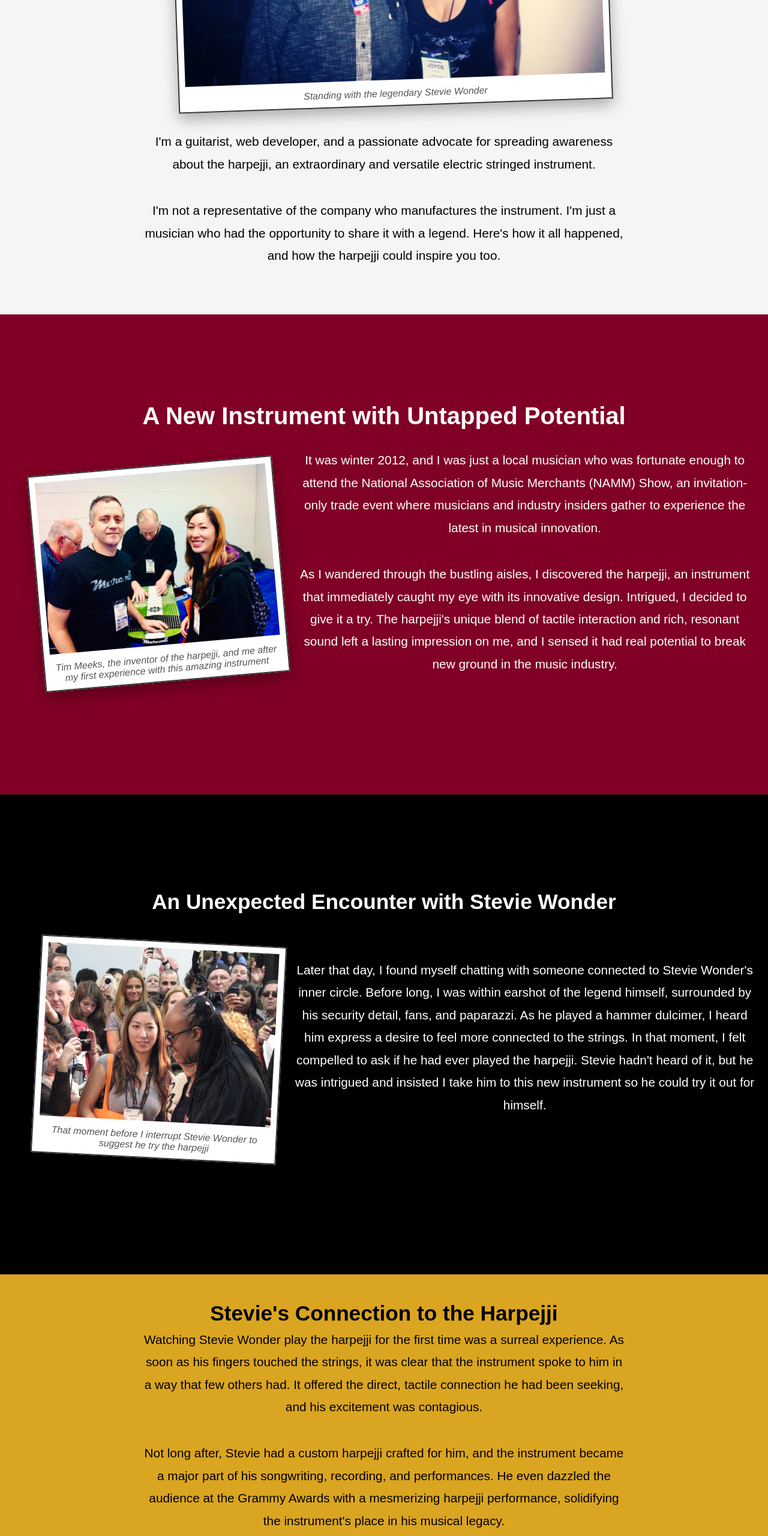
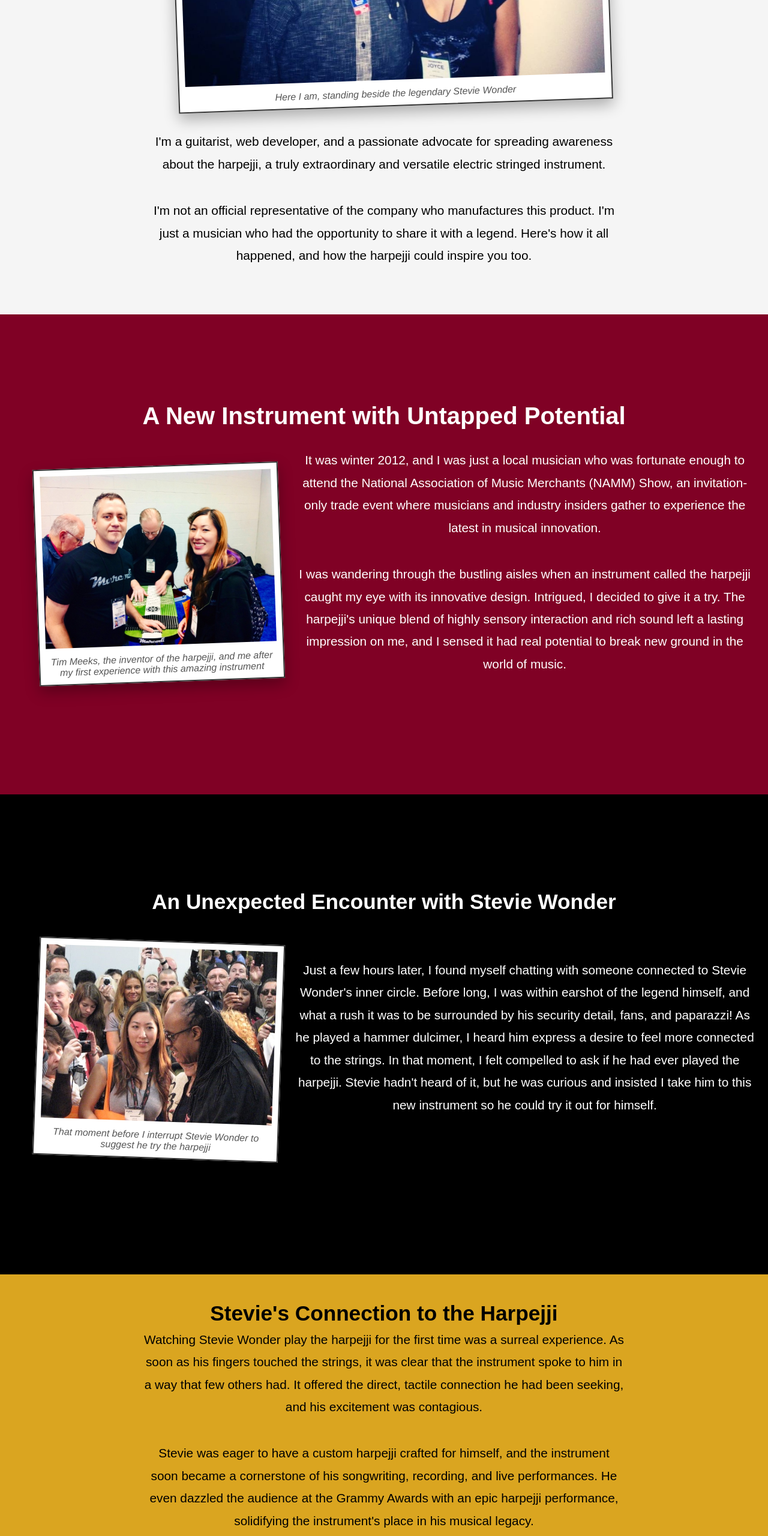
Before and after one commit to JoyceKuode/project-accessibility, a plain HTML site: page code/index.html in a window 1280 px wide. Shown: the part 1400-3960 px from the top of the page at 60% size. Drawn offline with Linux system fonts and the light colour scheme; a web font is replaced by a local one.

Commit message:
Clean up code and edit text

```diff
--- a/code/index.html
+++ b/code/index.html
@@ -33,16 +33,16 @@
   <main role="main">
 
     <!-- About the Author -->
-    <section id="about">
+    <section id="about" class="about">
       <h1>Hi! 👋</h1>
       <h2>I'm Joyce Kuo.</h2>
       <figure class="polaroid">
         <img src="./assets/stevie-namm-2013.jpeg" alt="Joyce Kuo standing with musician Stevie Wonder">
-        <figcaption>Standing with the legendary Stevie Wonder</figcaption>
+        <figcaption>Here I am, standing beside the legendary Stevie Wonder</figcaption>
       </figure>
-      <p>I'm a guitarist, web developer, and a passionate advocate for spreading awareness about the harpejji, an
+      <p>I'm a guitarist, web developer, and a passionate advocate for spreading awareness about the harpejji, a truly
         extraordinary and versatile electric stringed instrument.</p>
-      <p>I'm not a representative of the company who manufactures the instrument. I'm just a musician who had
+      <p>I'm not an official representative of the company who manufactures this product. I'm just a musician who had
         the opportunity to share it with a legend.
         Here's how it all happened, and how the harpejji could inspire you too.</p>
     </section>
@@ -56,7 +56,7 @@
         <div class="content-wrapper">
           <figure class="polaroid">
             <img src="./assets/tim-meeks-and-me.jpg"
-              alt="Tim Meeks, inventor of the harpejji, standing with the author after their first experience with the instrumen">
+              alt="Tim Meeks, inventor of the harpejji, standing with the author in front of the instrument">
             <figcaption>Tim Meeks, the inventor of the harpejji, and me after my first experience with this amazing
               instrument</figcaption>
           </figure>
@@ -67,10 +67,10 @@
               insiders
               gather to experience the latest in musical innovation.</p>
 
-            <p>As I wandered through the bustling aisles, I discovered the harpejji, an instrument that immediately
-              caught my eye with its innovative design. Intrigued, I decided to give it a try. The harpejji's unique
-              blend of tactile interaction and rich, resonant sound left a lasting impression on me, and I sensed it had
-              real potential to break new ground in the music industry.</p>
+            <p>I was wandering through the bustling aisles when an instrument called the harpejji caught my eye with its
+              innovative design. Intrigued, I decided to give it a try. The harpejji's unique
+              blend of highly sensory interaction and rich sound left a lasting impression on me, and I sensed
+              it had real potential to break new ground in the world of music.</p>
           </div>
         </div>
       </section>
@@ -84,18 +84,13 @@
             <figcaption>That moment before I interrupt Stevie Wonder to suggest he try the harpejji</figcaption>
           </figure>
           <div class="text-content">
-            <p>Later that day, I found myself chatting with someone connected to Stevie Wonder's inner circle. Before
-              long,
-              I was within earshot of the legend himself, surrounded by his security detail, fans, and paparazzi. As
-              he
-              played a hammer dulcimer, I heard him express a desire to
-              feel more connected to the strings. In that moment, I felt compelled to ask if he
-              had
-              ever played the harpejji. Stevie hadn't heard of it, but he was intrigued and insisted I take him to
+            <p>Just a few hours later, I found myself chatting with someone connected to Stevie Wonder's inner circle.
+              Before long, I was within earshot of the legend himself, and what a rush it was to be surrounded by his
+              security detail, fans, and paparazzi! As he played a hammer dulcimer, I heard him express a desire to feel
+              more connected to the strings. In that moment, I felt compelled to ask if he
+              had ever played the harpejji. Stevie hadn't heard of it, but he was curious and insisted I take him to
               this
-              new
-              instrument so he could try it out
-              for himself.</p>
+              new instrument so he could try it out for himself.</p>
           </div>
         </div>
       </section>
@@ -109,9 +104,10 @@
           touched the strings, it was clear that the instrument spoke to him in a way that few others had. It
           offered
           the direct, tactile connection he had been seeking, and his excitement was contagious.</p>
-        <p>Not long after, Stevie had a custom harpejji crafted for him, and the instrument became a major part of
-          his songwriting, recording, and performances. He even dazzled the audience at the Grammy Awards with a
-          mesmerizing harpejji performance, solidifying the instrument's place in his musical legacy.</p>
+        <p>Stevie was eager to have a custom harpejji crafted for himself, and the instrument soon became a cornerstone
+          of
+          his songwriting, recording, and live performances. He even dazzled the audience at the Grammy Awards with an
+          epic harpejji performance, solidifying the instrument's place in his musical legacy.</p>
         <h3>Stevie Wonder Meets the Harpejji</h3>
         <a href="https://www.youtube.com/embed/jwzeLg1wf3c?si=WEt-y9VehOoiJUe0&disablekb=1&cc_lang_pref=en&hl=en"
           tabindex="0" target="_blank" class="video-image"
@@ -135,14 +131,15 @@
             </figcaption>
           </figure>
           <div class="text-content">
-            <p>The story of the harpejji and Stevie Wonder is testament to the power of sharing knowledge. Sometimes all
+            <p>The story of the harpejji and Stevie Wonder is testament to the power of sharing good knowledge.
+              Sometimes all
               it
               takes is connecting the right person with the right tool to create something extraordinary. Watching an
               artist
               like Stevie incorporate the harpejji into his work
               showed me how transformative a single moment can be.
             </p>
-            <p>Stevie showcasing its potential also inspired a wave of other artists to explore the harpejji's unique
+            <p>Stevie showcasing its capabilities also inspired a wave of other artists to explore the harpejji's unique
               sound.
               Musicians like Cory Henry, Harry Connick Jr, Jordan Rudess of Dream Theater, and film composor A.R.
               Rahman, to name a few, have each brought their own distinct style to the isntrument. From jazz and
@@ -181,7 +178,7 @@
         <div class="content-wrapper">
           <figure class="polaroid">
             <img src="./assets/stevie-and-me.jpg" alt="Stevie Wonder and Joyce Kuo smiling together">
-            <figcaption>Stevie Wonder and my smiling face</figcaption>
+            <figcaption>All smiles with Stevie Wonder</figcaption>
           </figure>
           <div class="text-content">
             <p>Looking back on that day at NAMM and everything that followed, I'm proud to have played a small role in
@@ -193,7 +190,7 @@
         </div>
       </section>
 
-      <button id="scrollBtn" class="back-to-top" tabindex="0" aria-label="Scroll back to top">↑</button>
+      <button id="scroll-button" class="back-to-top" tabindex="0" aria-label="Scroll back to top">↑</button>
     </article>
 
     <!-- Learn More (Links) -->
--- a/code/script.js
+++ b/code/script.js
@@ -1,10 +1,10 @@
 //DOM Selectors
 const navButtons = document.querySelectorAll('#top-nav button')
 const fadeInSections = document.querySelectorAll('.fade-in-section')
-const topButton = document.querySelector('.back-to-top')
+const topButton = document.getElementById('scroll-button')
 const footer = document.getElementById('footer')
 
-// Click event listeners to navigation buttons
+// Event listeners for navigation buttons
 navButtons.forEach(button => {
   button.addEventListener('click', (event) => {
     const sectionId = event.target.getAttribute('data-section')
--- a/code/styles.css
+++ b/code/styles.css
@@ -1,6 +1,8 @@
 @import url('https://fonts.googleapis.com/css2?family=Inclusive+Sans:ital@0;1&display=swap');
 
-/* Global Reset */
+/* ========================================= */
+/* Global Styles */
+/* ========================================= */
 * {
   margin: 0;
   padding: 0;
@@ -10,8 +12,13 @@
 body {
   font-family: "Inclusive Sans", sans-serif;
   background-color: #f5f5f5;
+  color: white;
   scroll-behavior: smooth;
 }
+
+/* ========================================= */
+/* Header Section */
+/* ========================================= */
 
 /* Header Section with Background Image */
 header#top-header {
@@ -58,6 +65,10 @@ header#top-header {
   font-weight: bold;
 }
 
+/* ========================================= */
+/* Navigation Styles */
+/* ========================================= */
+
 /* Styling for navigation buttons */
 #top-nav ul {
   list-style: none;
@@ -89,7 +100,10 @@ header#top-header {
   box-shadow: 0 0 0 5px rgba(21, 156, 228, 0.6);
 }
 
-/* Basic styling for sections */
+/* ========================================= */
+/* Section Styles */
+/* ========================================= */
+
 section {
   padding: 40px 20px;
   min-height: 100vh;
@@ -100,7 +114,7 @@ section {
   text-align: center;
 }
 
-/* Fade-in animation for the rest of the page */
+/* Fade-in effect */
 .fade-in-section {
   opacity: 0;
   transform: translateY(50px);
@@ -113,6 +127,10 @@ section {
   transform: none;
   visibility: visible;
 }
+
+/* ========================================= */
+/* Polaroid Styles */
+/* ========================================= */
 
 /* Polaroid styling for images */
 .polaroid {
@@ -140,6 +158,9 @@ figcaption {
   margin-top: 10px;
 }
 
+/* ========================================= */
+/* Video Image */
+/* ========================================= */
 
 .video-image {
   margin: 10px;
@@ -164,27 +185,30 @@ figcaption {
 }
 
 /* ========================================= */
-/* Styles for Different Sections of the Page */
+/* Styles for Different Sections */
 /* ========================================= */
+
+.about {
+  color: black;
+}
 
 /* Section 1 Background: Burgundy */
 .section-1 {
   background-color: #800125;
-  color: white;
 }
 
 .section-1 .polaroid {
-  transform: rotate(-5deg);
+  transform: rotate(-2deg);
 }
 
 /* Section 2 Background: Black */
 .section-2 {
   background-color: #000;
-  color: white;
 }
 
-.section-2 .polaroid {
-  transform: rotate(3deg);
+.section-2 .polaroid,
+.section-3 .polaroid {
+  transform: rotate(2deg);
 }
 
 /* Section 3 Background: Gold */
@@ -196,14 +220,16 @@ figcaption {
 /* Section 4 Background: Royal Blue */
 .section-4 {
   background-color: #00008b;
-  color: #ffffff;
 }
 
 /* Section 5 Background: Gray */
 .section-5 {
-  background-color: #808080;
-  color: white;
+  background-color: #818181;
 }
+
+/* ========================================= */
+/* Contact Image Styles */
+/* ========================================= */
 
 .contact-img {
   max-width: 500px;
@@ -215,7 +241,10 @@ figcaption {
   height: auto;
 }
 
-/* Text styling */
+/* ========================================= */
+/* Text Styling */
+/* ========================================= */
+
 h1 {
   font-size: 2.5rem;
   margin: 0 auto 20px;
@@ -240,8 +269,10 @@ p {
   /* Bottom margin for spacing */
 }
 
+/* ========================================= */
+/* Scroll Back to Top Button */
+/* ========================================= */
 
-/* Scroll back to top button */
 .back-to-top {
   position: fixed;
   width: 70px;
@@ -262,7 +293,10 @@ p {
   outline: 2px solid #FFD700;
 }
 
-/* Link styles */
+/* ========================================= */
+/* Link Styles */
+/* ========================================= */
+
 .link-container {
   display: flex;
   flex-direction: column;
@@ -285,7 +319,10 @@ p {
   color: black;
 }
 
-/* Contact form styling */
+/* ========================================= */
+/* Contact Form Styling */
+/* ========================================= */
+
 #contact-form {
   width: 80%;
   margin: 0 auto;
@@ -336,7 +373,10 @@ p {
   outline: 2px solid #007BFF;
 }
 
-/* Footer styling */
+/* ========================================= */
+/* Footer Styling */
+/* ========================================= */
+
 footer {
   background-color: #000;
   color: #d3d3d3;
@@ -349,7 +389,11 @@ footer p {
   margin: 10px;
 }
 
-/* Slightly different layout for larger screens */
+/* ========================================= */
+/* Responsive Design and Media Queries */
+/* ========================================= */
+
+/* Different layout for larger screens */
 @media (min-width: 1025px) {
   .content-wrapper {
     display: flex;
@@ -396,7 +440,7 @@ footer p {
 
 }
 
-/* Smallest devices */
+/* Smaller devices */
 @media (max-width: 667px) {
 
   #top-nav ul {
```
Also changed, not shown: code/assets/harpejji.jpeg (deleted), code/assets/sitkol.jpg (deleted), code/assets/stevie-lamar.jpg (deleted).
